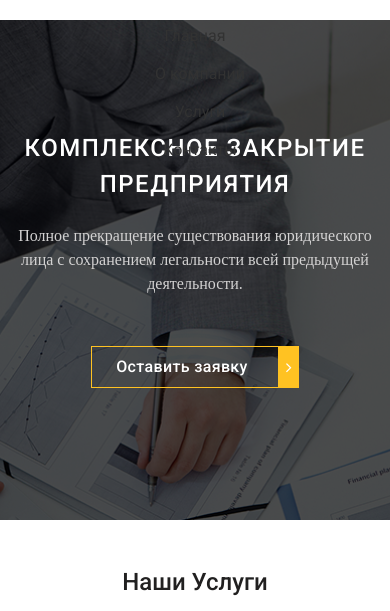
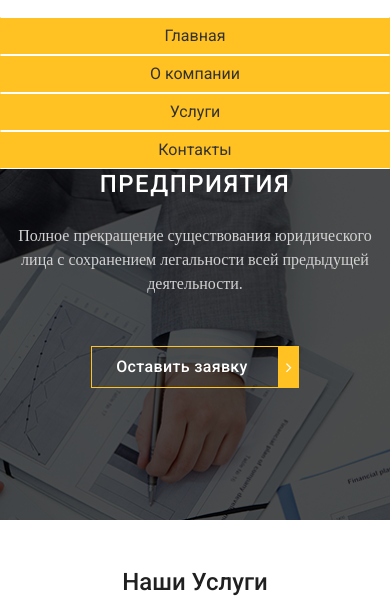
Before and after one commit to raccoon-vl/lawyer, a plain HTML site: page index.html in a window 390 px wide. Both pictures are taken after a click on the element 362 px from the left and 185 px from the top of the page. Shown: the part 205-816 px from the top of the page. Drawn offline with nearby package versions, Linux system fonts and the light colour scheme; files whose address does not match are found by name.

Commit message:
Исправил косяк в футоре и меню гамбургере

```diff
--- a/css/media.css
+++ b/css/media.css
@@ -130,9 +130,12 @@
     }
     .menu a{
         display: block;
+        background-color: #ffc222;
+        border-top: 1px solid #fff;
+        border-bottom: 1px solid #fff;
     }
-    .menu li + li{
-        padding-left: 0;
+    .menu__list-item + .menu__list-item {
+        padding-left: 0px;
     }
 }
 @media (max-width: 600px){
--- a/css/style.css
+++ b/css/style.css
@@ -717,7 +717,7 @@ li{
     margin-top: 10px;
 }
 .footer__copy{
-    height: 45px;
+    min-height: 45px;
     background-color: #303030;
     font-family: 'Roboto', sans-serif;
     font-size: 12px;
```
